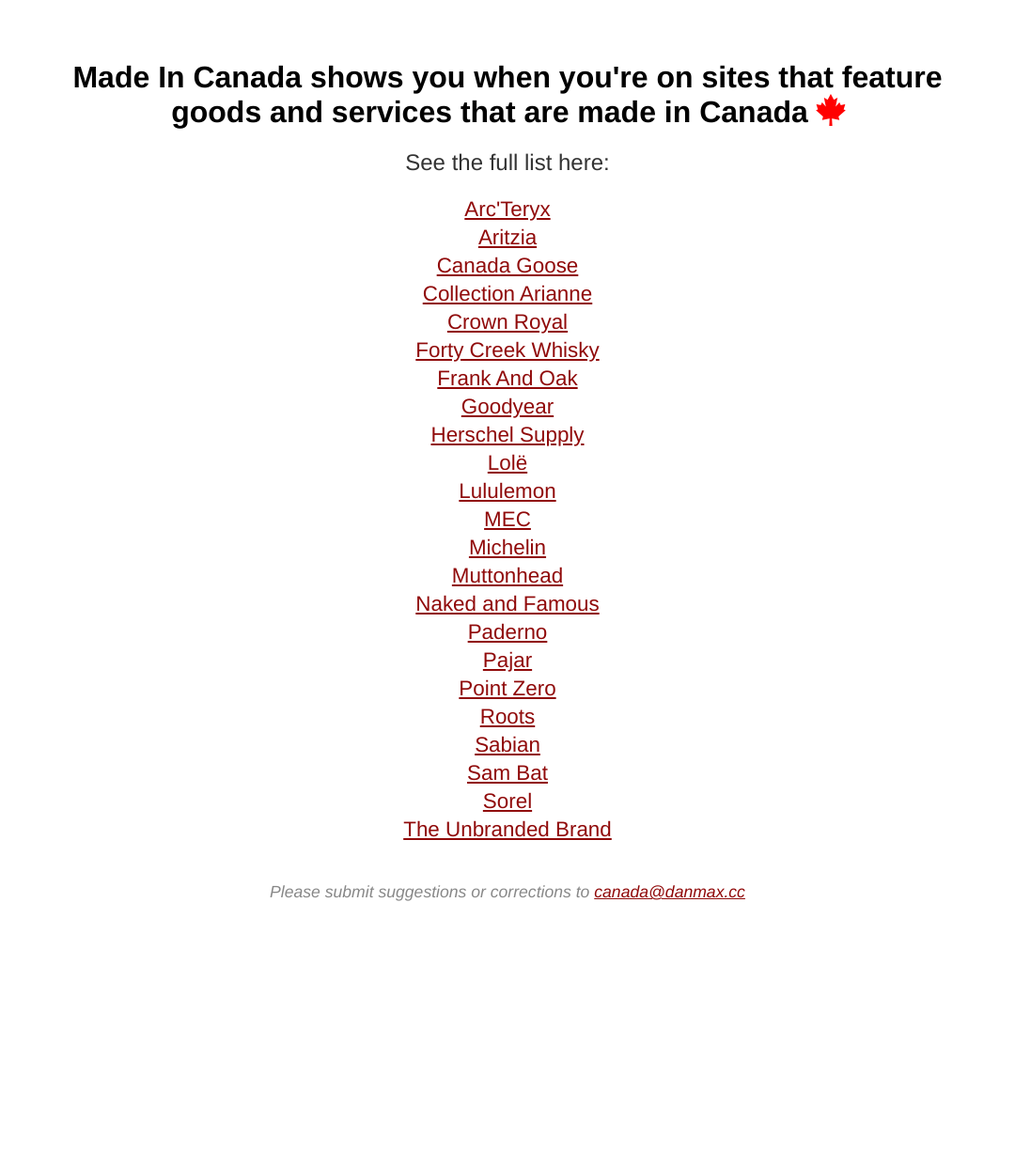
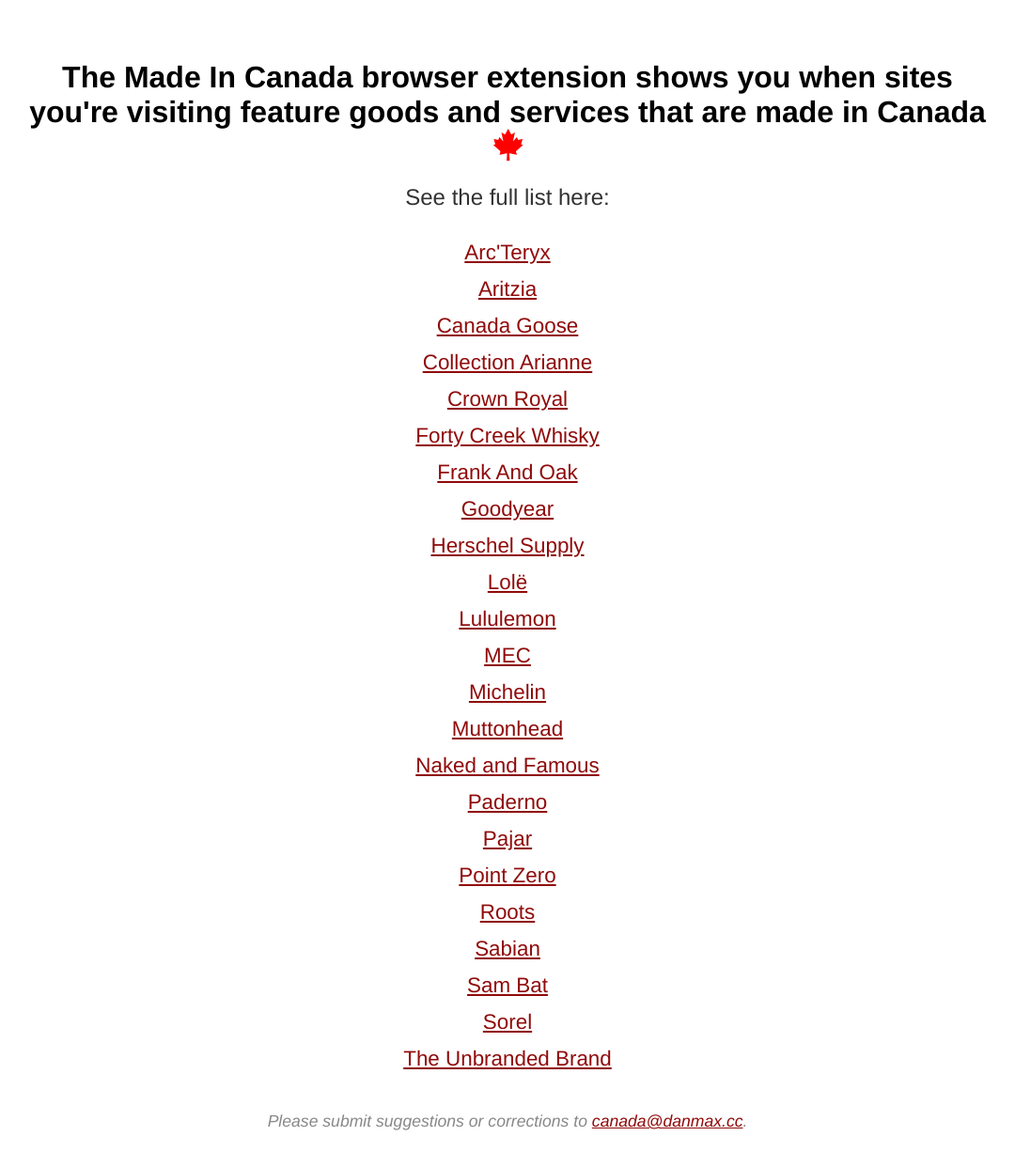
Before and after one commit to danielmaxsiegel/made-in-canada, a browser extension: page index.html in a window 1280 px wide. Shown: the whole page at 94% size, without its empty margins (108-1188 px from the left). Before the commit the page ends 1024 px from the top, so only its background shows below. Drawn offline with Linux system fonts and the light colour scheme.

Commit message:
Rewrite the title text for clarity

```diff
--- a/index.html
+++ b/index.html
@@ -42,6 +42,7 @@
       }
 
       td {
+        padding-top: 10px;
         font-size: 1.4rem;
       }
 
@@ -58,13 +59,13 @@
 
   <body>
     <div class="container">
-      <h1>Made In Canada shows you when you're on sites that feature goods and services that are made in Canada <i class="fab fa-canadian-maple-leaf ca-icon"></i></h1>
+      <h1>The Made In Canada browser extension shows you when sites you're visiting feature goods and services that are made in Canada <i class="fab fa-canadian-maple-leaf ca-icon"></i></h1>
 
       <h2>See the full list here:</h2>
 
       <div id="table-div"></div>
 
-      <h3>Please submit suggestions or corrections to <a href = "mailto: canada@danmax.cc">canada@danmax.cc</a></h3>
+      <h3>Please submit suggestions or corrections to <a href = "mailto: canada@danmax.cc">canada@danmax.cc</a>.</h3>
     </div>
     <script src="./infoPage.js"></script>
   </body>
```
